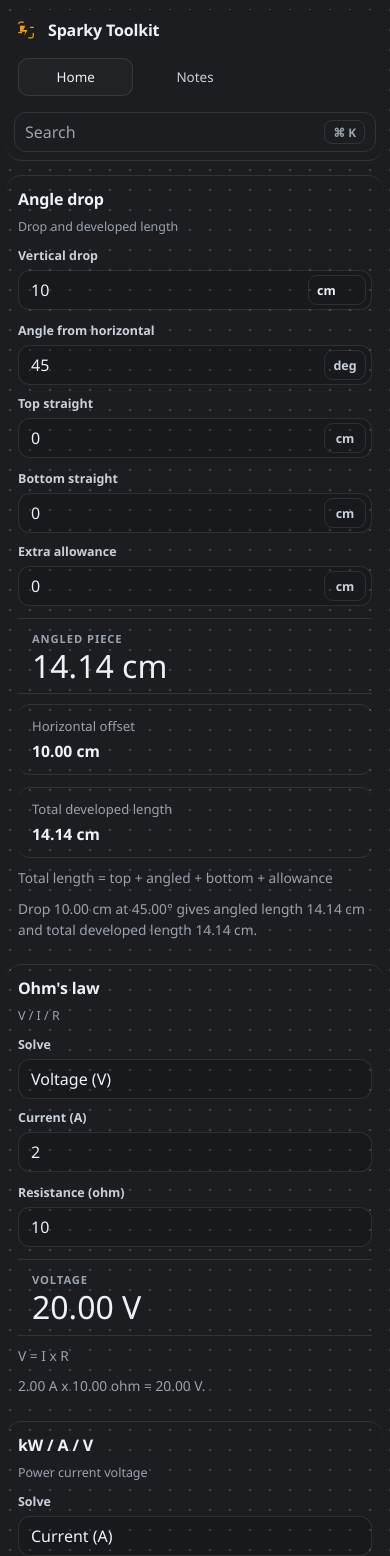
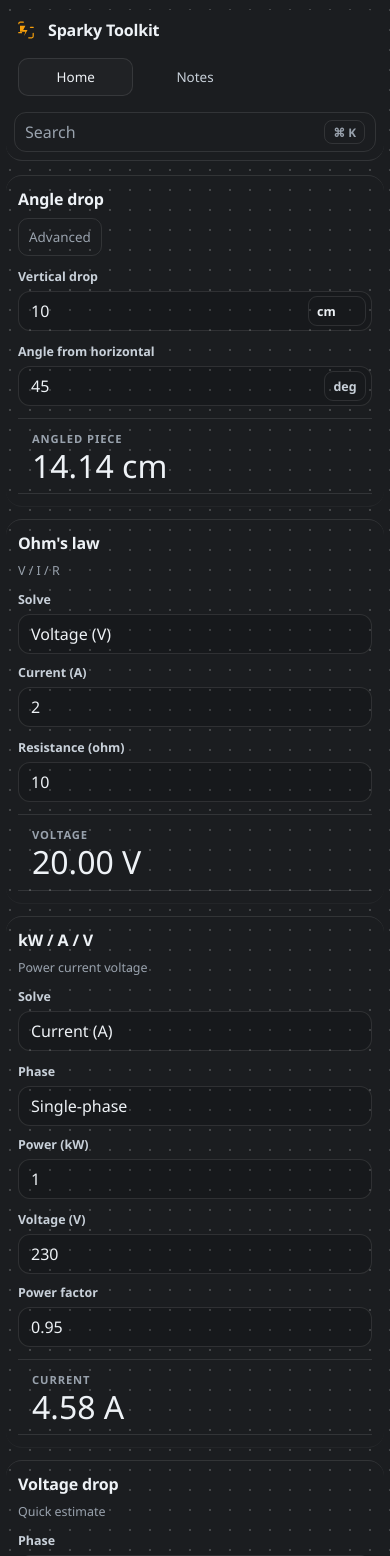
Before and after one commit to fightingentropy/sparky, a React (Vite) app: page / in a window 390 px wide. Shown: the top 1556 px of the page. Built offline with nearby package versions, Linux system fonts and the light colour scheme.

Commit message:
Refine toolkit UI

```diff
--- a/src/App.tsx
+++ b/src/App.tsx
@@ -160,38 +160,27 @@ const ohmsConfig: Record<
   {
     label: string;
     unit: string;
-    formula: string;
     inputLabels: [string, string];
     compute: (a: number, b: number) => number;
-    status: (a: number, b: number, result: number) => string;
   }
 > = {
   voltage: {
     label: "Voltage",
     unit: "V",
-    formula: "V = I x R",
     inputLabels: ["Current (A)", "Resistance (ohm)"],
-    compute: (current, resistance) => current * resistance,
-    status: (current, resistance, result) =>
-      `${formatNumber(current)} A x ${formatNumber(resistance)} ohm = ${formatNumber(result)} V.`
+    compute: (current, resistance) => current * resistance
   },
   current: {
     label: "Current",
     unit: "A",
-    formula: "I = V / R",
     inputLabels: ["Voltage (V)", "Resistance (ohm)"],
-    compute: (voltage, resistance) => voltage / resistance,
-    status: (voltage, resistance, result) =>
-      `${formatNumber(voltage)} V / ${formatNumber(resistance)} ohm = ${formatNumber(result)} A.`
+    compute: (voltage, resistance) => voltage / resistance
   },
   resistance: {
     label: "Resistance",
     unit: "ohm",
-    formula: "R = V / I",
     inputLabels: ["Voltage (V)", "Current (A)"],
-    compute: (voltage, current) => voltage / current,
-    status: (voltage, current, result) =>
-      `${formatNumber(voltage)} V / ${formatNumber(current)} A = ${formatNumber(result)} ohm.`
+    compute: (voltage, current) => voltage / current
   }
 };
 
@@ -220,6 +209,16 @@ const powerConfig: Record<
   }
 };
 
+const toolHints = {
+  angle: "Angled length = drop / sin(theta). Advanced: total = top + angled + bottom + allowance.",
+  ohms: "V = I x R. I = V / R. R = V / I.",
+  power: "Single-phase: P = V x I x PF. Three-phase: P = sqrt(3) x V x I x PF.",
+  vdrop: "Single-phase: Vd = 2 x I x L x rho / A. Three-phase: Vd = sqrt(3) x I x L x rho / A.",
+  breaker: "Rounds design current up to the next standard breaker size.",
+  conduit: "Fill % = total cable area / conduit area x 100.",
+  structure: "Vertical chase = wall / 3. Horizontal chase = wall / 6. Joist notch = depth x 0.125."
+} as const;
+
 function normalize(text: string) {
   return text.toLowerCase();
 }
@@ -255,6 +254,19 @@ function formatNumber(value: number) {
 
 function formatMeasure(value: number, unit: string) {
   return `${formatNumber(value)} ${unit}`;
+}
+
+function ToolTitle({ title, hint }: { title: string; hint: string }) {
+  return (
+    <div className="tool-title-wrap">
+      <h3 className="tool-title" tabIndex={0}>
+        {title}
+      </h3>
+      <div className="tool-tooltip" role="tooltip">
+        {hint}
+      </div>
+    </div>
+  );
 }
 
 function getPageFromHash(): PageId {
@@ -282,6 +294,7 @@ export default function App() {
   const [angleBottomStraight, setAngleBottomStraight] = useState("0");
   const [angleAllowance, setAngleAllowance] = useState("0");
   const [angleUnit, setAngleUnit] = useState("cm");
+  const [angleAdvanced, setAngleAdvanced] = useState(false);
 
   const [ohmsTarget, setOhmsTarget] = useState<OhmsTarget>("voltage");
   const [ohmsInputA, setOhmsInputA] = useState("2");
@@ -341,9 +354,7 @@ export default function App() {
       return {
         angledLengthValue: "--",
         offsetValue: "--",
-        totalLengthValue: "--",
-        formula: "Angled length = drop / sin(theta)",
-        status: "Enter a vertical drop greater than 0."
+        totalLengthValue: "--"
       };
     }
 
@@ -351,9 +362,7 @@ export default function App() {
       return {
         angledLengthValue: "--",
         offsetValue: "--",
-        totalLengthValue: "--",
-        formula: "Angled length = drop / sin(theta)",
-        status: "Enter an angle greater than 0 and less than 90 degrees."
+        totalLengthValue: "--"
       };
     }
 
@@ -368,9 +377,7 @@ export default function App() {
       return {
         angledLengthValue: "--",
         offsetValue: "--",
-        totalLengthValue: "--",
-        formula: "Total length = top + angled + bottom + allowance",
-        status: "Straight sections and allowance must be 0 or more."
+        totalLengthValue: "--"
       };
     }
 
@@ -382,9 +389,7 @@ export default function App() {
       return {
         angledLengthValue: "--",
         offsetValue: "--",
-        totalLengthValue: "--",
-        formula: "Angled length = drop / sin(theta)",
-        status: "That angle would not create a vertical drop."
+        totalLengthValue: "--"
       };
     }
 
@@ -395,11 +400,9 @@ export default function App() {
     return {
       angledLengthValue: formatMeasure(angledLength, angleUnit),
       offsetValue: formatMeasure(offset, angleUnit),
-      totalLengthValue: formatMeasure(totalLength, angleUnit),
-      formula: "Total length = top + angled + bottom + allowance",
-      status: `Drop ${formatMeasure(drop, angleUnit)} at ${formatNumber(angle)}° gives angled length ${formatMeasure(angledLength, angleUnit)} and total developed length ${formatMeasure(totalLength, angleUnit)}.`
-    };
-  }, [angleAllowance, angleBottomStraight, angleDrop, angleTopStraight, angleUnit, angleValue]);
+      totalLengthValue: formatMeasure(totalLength, angleUnit)
+    };
+  }, [angleAdvanced, angleAllowance, angleBottomStraight, angleDrop, angleTopStraight, angleUnit, angleValue]);
 
   const ohmsResult = useMemo(() => {
     const config = ohmsConfig[ohmsTarget];
@@ -409,16 +412,14 @@ export default function App() {
     if (!Number.isFinite(valueA) || !Number.isFinite(valueB) || valueA <= 0 || valueB <= 0) {
       return {
         ...config,
-        resultValue: `-- ${config.unit}`,
-        status: "Enter two values greater than 0."
+        resultValue: `-- ${config.unit}`
       };
     }
 
     if (Math.abs(valueB) < EPSILON && (ohmsTarget === "current" || ohmsTarget === "resistance")) {
       return {
         ...config,
-        resultValue: `-- ${config.unit}`,
-        status: "The divisor cannot be 0."
+        resultValue: `-- ${config.unit}`
       };
     }
 
@@ -426,8 +427,7 @@ export default function App() {
 
     return {
       ...config,
-      resultValue: `${formatNumber(result)} ${config.unit}`,
-      status: config.status(valueA, valueB, result)
+      resultValue: `${formatNumber(result)} ${config.unit}`
     };
   }, [ohmsInputA, ohmsInputB, ohmsTarget]);
 
@@ -440,27 +440,21 @@ export default function App() {
     if (!Number.isFinite(valueA) || !Number.isFinite(valueB) || valueA <= 0 || valueB <= 0) {
       return {
         label: powerTarget === "power" ? "Power" : powerTarget === "current" ? "Current" : "Voltage",
-        resultValue: powerTarget === "power" ? "-- kW" : powerTarget === "current" ? "-- A" : "-- V",
-        formula: powerPhase === "single" ? "P = V x I x PF" : "P = sqrt(3) x V x I x PF",
-        status: "Enter two values greater than 0."
+        resultValue: powerTarget === "power" ? "-- kW" : powerTarget === "current" ? "-- A" : "-- V"
       };
     }
 
     if (!Number.isFinite(pf) || pf <= 0 || pf > 1) {
       return {
         label: powerTarget === "power" ? "Power" : powerTarget === "current" ? "Current" : "Voltage",
-        resultValue: powerTarget === "power" ? "-- kW" : powerTarget === "current" ? "-- A" : "-- V",
-        formula: powerPhase === "single" ? "P = V x I x PF" : "P = sqrt(3) x V x I x PF",
-        status: "Enter a power factor between 0 and 1."
+        resultValue: powerTarget === "power" ? "-- kW" : powerTarget === "current" ? "-- A" : "-- V"
       };
     }
 
     if ((powerTarget === "current" || powerTarget === "voltage") && Math.abs(valueB * pf) < EPSILON) {
       return {
         label: powerTarget === "current" ? "Current" : "Voltage",
-        resultValue: powerTarget === "current" ? "-- A" : "-- V",
-        formula: powerPhase === "single" ? "P = V x I x PF" : "P = sqrt(3) x V x I x PF",
-        status: "Voltage/current and power factor cannot make the divisor 0."
+        resultValue: powerTarget === "current" ? "-- A" : "-- V"
       };
     }
 
@@ -468,9 +462,7 @@ export default function App() {
       const powerKw = (phaseFactor * valueA * valueB * pf) / 1000;
       return {
         label: "Power",
-        resultValue: `${formatNumber(powerKw)} kW`,
-        formula: powerPhase === "single" ? "P = V x I x PF" : "P = sqrt(3) x V x I x PF",
-        status: `${formatNumber(valueA)} A at ${formatNumber(valueB)} V, PF ${formatNumber(pf)} = ${formatNumber(powerKw)} kW.`
+        resultValue: `${formatNumber(powerKw)} kW`
       };
     }
 
@@ -478,18 +470,14 @@ export default function App() {
       const current = (valueA * 1000) / (phaseFactor * valueB * pf);
       return {
         label: "Current",
-        resultValue: `${formatNumber(current)} A`,
-        formula: powerPhase === "single" ? "I = P / (V x PF)" : "I = P / (sqrt(3) x V x PF)",
-        status: `${formatNumber(valueA)} kW at ${formatNumber(valueB)} V, PF ${formatNumber(pf)} = ${formatNumber(current)} A.`
+        resultValue: `${formatNumber(current)} A`
       };
     }
 
     const voltage = (valueA * 1000) / (phaseFactor * valueB * pf);
     return {
       label: "Voltage",
-      resultValue: `${formatNumber(voltage)} V`,
-      formula: powerPhase === "single" ? "V = P / (I x PF)" : "V = P / (sqrt(3) x I x PF)",
-      status: `${formatNumber(valueA)} kW at ${formatNumber(valueB)} A, PF ${formatNumber(pf)} = ${formatNumber(voltage)} V.`
+      resultValue: `${formatNumber(voltage)} V`
     };
   }, [powerPf, powerPhase, powerTarget, powerValueA, powerValueB]);
 
@@ -513,9 +501,7 @@ export default function App() {
       return {
         dropValue: "-- V",
         percentValue: "-- %",
-        mvPerAmpMeterValue: "--",
-        formula: vdropPhase === "single" ? "Vd = 2 x I x L x rho / A" : "Vd = sqrt(3) x I x L x rho / A",
-        status: "Enter current, length, cable size, and voltage values greater than 0."
+        mvPerAmpMeterValue: "--"
       };
     }
 
@@ -527,9 +513,7 @@ export default function App() {
     return {
       dropValue: `${formatNumber(drop)} V`,
       percentValue: `${formatNumber(percent)} %`,
-      mvPerAmpMeterValue: formatNumber(mvPerAmpMeter),
-      formula: vdropPhase === "single" ? "Vd = 2 x I x L x rho / A" : "Vd = sqrt(3) x I x L x rho / A",
-      status: `Estimated copper drop over ${formatNumber(length)} m at ${formatNumber(current)} A. Verify against tabulated values before final design.`
+      mvPerAmpMeterValue: formatNumber(mvPerAmpMeter)
     };
   }, [vdropCableSize, vdropCurrent, vdropLength, vdropPhase, vdropVoltage]);
 
@@ -562,11 +546,7 @@ export default function App() {
       return {
         breakerValue: "-- A",
         currentValue: "-- A",
-        rangeValue: "--",
-        status:
-          breakerMode === "current"
-            ? "Enter a design current greater than 0."
-            : "Enter power, voltage, and power factor values greater than 0."
+        rangeValue: "--"
       };
     }
 
@@ -574,8 +554,7 @@ export default function App() {
       return {
         breakerValue: "-- A",
         currentValue: "-- A",
-        rangeValue: "--",
-        status: "Enter a power factor between 0 and 1."
+        rangeValue: "--"
       };
     }
 
@@ -594,11 +573,7 @@ export default function App() {
     return {
       breakerValue: `${breakerSize} A`,
       currentValue: `${formatNumber(designCurrent)} A`,
-      rangeValue,
-      status:
-        breakerMode === "current"
-          ? `Design current ${formatNumber(designCurrent)} A. Check cable capacity, Zs, and load characteristics before final selection.`
-          : `${formatNumber(designCurrent)} A from ${formatNumber(Number.parseFloat(breakerPower))} kW at ${formatNumber(Number.parseFloat(breakerVoltage))} V. Check cable capacity, Zs, and starting current before final selection.`
+      rangeValue
     };
   }, [breakerCurrent, breakerMode, breakerPf, breakerPhase, breakerPower, breakerVoltage]);
 
@@ -621,8 +596,7 @@ export default function App() {
       return {
         fillValue: "-- %",
         usedAreaValue: "-- mm²",
-        remainingValue: "-- mm²",
-        status: "Enter conduit diameter, cable diameter, cable count, and max fill values greater than 0."
+        remainingValue: "-- mm²"
       };
     }
 
@@ -635,11 +609,7 @@ export default function App() {
     return {
       fillValue: `${formatNumber(fillPercent)} %`,
       usedAreaValue: `${formatNumber(usedArea)} mm²`,
-      remainingValue: `${formatNumber(remainingArea)} mm²`,
-      status:
-        fillPercent <= maxFill
-          ? `Fill is within the ${formatNumber(maxFill)}% target.`
-          : `Fill exceeds the ${formatNumber(maxFill)}% target.`
+      remainingValue: `${formatNumber(remainingArea)} mm²`
     };
   }, [conduitCableCount, conduitCableDiameter, conduitDiameter, conduitMaxFill]);
 
@@ -651,16 +621,14 @@ export default function App() {
       return {
         vertical: "-- mm",
         horizontal: "-- mm",
-        notch: "-- mm",
-        status: "Enter wall thickness and joist depth greater than 0."
+        notch: "-- mm"
       };
     }
 
     return {
       vertical: `${formatNumber(wall / 3)} mm`,
       horizontal: `${formatNumber(wall / 6)} mm`,
-      notch: `${formatNumber(joist * 0.125)} mm`,
-      status: `${formatNumber(wall)} mm wall, ${formatNumber(joist)} mm joist.`
+      notch: `${formatNumber(joist * 0.125)} mm`
     };
   }, [structureJoist, structureWall]);
 
@@ -943,8 +911,15 @@ export default function App() {
             {filteredApplets.some((applet) => applet.id === "tool-angle") ? (
               <article id="tool-angle" className="tool-panel">
                 <div className="tool-heading">
-                  <h3>Angle drop</h3>
-                  <span className="tool-meta">Drop and developed length</span>
+                  <ToolTitle title="Angle drop" hint={toolHints.angle} />
+                  <button
+                    type="button"
+                    className={`switch-chip ${angleAdvanced ? "is-active" : ""}`}
+                    onClick={() => setAngleAdvanced((current) => !current)}
+                    aria-pressed={angleAdvanced}
+                  >
+                    Advanced
+                  </button>
                 </div>
 
                 <div className="tool-form">
@@ -990,6 +965,8 @@ export default function App() {
                     </label>
                   </div>
 
+                  {angleAdvanced ? (
+                    <>
                       <div className="field-row">
                         <label className="field">
                           <span>Top straight</span>
@@ -1036,6 +1013,8 @@ export default function App() {
                           <span className="suffix">{angleUnit}</span>
                         </div>
                       </label>
+                    </>
+                  ) : null}
                 </div>
 
                 <div className="tool-output">
@@ -1043,6 +1022,7 @@ export default function App() {
                     <p className="result-label">Angled piece</p>
                     <p className="result-value">{angleResult.angledLengthValue}</p>
                   </div>
+                  {angleAdvanced ? (
                     <div className="mini-metrics">
                       <div>
                         <span>Horizontal offset</span>
@@ -1053,8 +1033,7 @@ export default function App() {
                         <strong>{angleResult.totalLengthValue}</strong>
                       </div>
                     </div>
-                  <p className="formula-note">{angleResult.formula}</p>
-                  <p className="status-note">{angleResult.status}</p>
+                  ) : null}
                 </div>
               </article>
             ) : null}
@@ -1062,7 +1041,7 @@ export default function App() {
             {filteredApplets.some((applet) => applet.id === "tool-ohms") ? (
               <article id="tool-ohms" className="tool-panel">
                 <div className="tool-heading">
-                  <h3>Ohm&apos;s law</h3>
+                  <ToolTitle title="Ohm's law" hint={toolHints.ohms} />
                   <span className="tool-meta">V / I / R</span>
                 </div>
 
@@ -1110,8 +1089,6 @@ export default function App() {
                     <p className="result-label">{ohmsResult.label}</p>
                     <p className="result-value">{ohmsResult.resultValue}</p>
                   </div>
-                  <p className="formula-note">{ohmsResult.formula}</p>
-                  <p className="status-note">{ohmsResult.status}</p>
                 </div>
               </article>
             ) : null}
@@ -1119,7 +1096,7 @@ export default function App() {
             {filteredApplets.some((applet) => applet.id === "tool-power") ? (
               <article id="tool-power" className="tool-panel">
                 <div className="tool-heading">
-                  <h3>kW / A / V</h3>
+                  <ToolTitle title="kW / A / V" hint={toolHints.power} />
                   <span className="tool-meta">Power current voltage</span>
                 </div>
 
@@ -1192,8 +1169,6 @@ export default function App() {
                     <p className="result-label">{powerResult.label}</p>
                     <p className="result-value">{powerResult.resultValue}</p>
                   </div>
-                  <p className="formula-note">{powerResult.formula}</p>
-                  <p className="status-note">{powerResult.status}</p>
                 </div>
               </article>
             ) : null}
@@ -1201,7 +1176,7 @@ export default function App() {
             {filteredApplets.some((applet) => applet.id === "tool-vdrop") ? (
               <article id="tool-vdrop" className="tool-panel">
                 <div className="tool-heading">
-                  <h3>Voltage drop</h3>
+                  <ToolTitle title="Voltage drop" hint={toolHints.vdrop} />
                   <span className="tool-meta">Quick estimate</span>
                 </div>
 
@@ -1283,8 +1258,6 @@ export default function App() {
                       <strong>{voltageDropResult.mvPerAmpMeterValue}</strong>
                     </div>
                   </div>
-                  <p className="formula-note">{voltageDropResult.formula}</p>
-                  <p className="status-note">{voltageDropResult.status}</p>
                 </div>
               </article>
             ) : null}
@@ -1292,7 +1265,7 @@ export default function App() {
             {filteredApplets.some((applet) => applet.id === "tool-breaker") ? (
               <article id="tool-breaker" className="tool-panel">
                 <div className="tool-heading">
-                  <h3>Breaker sizing</h3>
+                  <ToolTitle title="Breaker sizing" hint={toolHints.breaker} />
                   <span className="tool-meta">Quick selection</span>
                 </div>
 
@@ -1390,7 +1363,6 @@ export default function App() {
                       <strong>{breakerResult.rangeValue}</strong>
                     </div>
                   </div>
-                  <p className="status-note">{breakerResult.status}</p>
                 </div>
               </article>
             ) : null}
@@ -1398,7 +1370,7 @@ export default function App() {
             {filteredApplets.some((applet) => applet.id === "tool-conduit") ? (
               <article id="tool-conduit" className="tool-panel">
                 <div className="tool-heading">
-                  <h3>Conduit fill</h3>
+                  <ToolTitle title="Conduit fill" hint={toolHints.conduit} />
                   <span className="tool-meta">Area check</span>
                 </div>
 
@@ -1469,7 +1441,6 @@ export default function App() {
                       <strong>{conduitResult.remainingValue}</strong>
                     </div>
                   </div>
-                  <p className="status-note">{conduitResult.status}</p>
                 </div>
               </article>
             ) : null}
@@ -1477,7 +1448,7 @@ export default function App() {
             {filteredApplets.some((applet) => applet.id === "tool-structure") ? (
               <article id="tool-structure" className="tool-panel">
                 <div className="tool-heading">
-                  <h3>Structural limits</h3>
+                  <ToolTitle title="Structural limits" hint={toolHints.structure} />
                   <span className="tool-meta">Wall chases / joists</span>
                 </div>
 
@@ -1523,7 +1494,6 @@ export default function App() {
                       <strong>{structureResult.notch}</strong>
                     </div>
                   </div>
-                  <p className="status-note">{structureResult.status}</p>
                 </div>
               </article>
             ) : null}
--- a/src/styles.css
+++ b/src/styles.css
@@ -116,8 +116,6 @@ h3 {
 
 .page-copy,
 .search-result-copy,
-.formula-note,
-.status-note,
 .sheet-summary,
 .sheet-list li {
   color: var(--muted);
@@ -246,6 +244,7 @@ kbd {
 .sheet-card {
   padding: 18px;
   border-top: 1px solid var(--line);
+  border-bottom: 1px solid rgba(255, 255, 255, 0.04);
 }
 
 .page-header,
@@ -282,6 +281,16 @@ kbd {
 .switch-chip {
   border-color: var(--line);
   background: transparent;
+  min-height: 32px;
+  padding: 0 10px;
+  color: var(--muted);
+  font-size: 0.82rem;
+  font-weight: 500;
+}
+
+.switch-chip.is-active {
+  border-color: rgba(245, 158, 11, 0.28);
+  color: var(--muted-strong);
 }
 
 .result-list,
@@ -363,14 +372,69 @@ kbd {
 
 .tool-grid,
 .sheet-grid {
+  position: relative;
   display: grid;
   grid-template-columns: repeat(2, minmax(0, 1fr));
-  gap: 16px;
+  gap: 18px 32px;
+}
+
+.tool-grid::before,
+.sheet-grid::before {
+  content: "";
+  position: absolute;
+  top: 0;
+  bottom: 0;
+  left: calc(50% - 0.5px);
+  width: 1px;
+  background: rgba(255, 255, 255, 0.08);
+  pointer-events: none;
 }
 
 .tool-heading h3,
 .sheet-card-head h3 {
   font-size: 1.12rem;
+}
+
+.tool-title-wrap {
+  position: relative;
+  display: inline-flex;
+  align-items: center;
+  max-width: 100%;
+}
+
+.tool-title {
+  display: inline-flex;
+  align-items: center;
+  margin: 0;
+  outline: none;
+  cursor: help;
+}
+
+.tool-tooltip {
+  position: absolute;
+  top: calc(100% + 8px);
+  left: 0;
+  z-index: 5;
+  width: min(320px, calc(100vw - 48px));
+  padding: 10px 12px;
+  border: 1px solid var(--line);
+  border-radius: 10px;
+  background: rgba(27, 29, 32, 0.96);
+  color: var(--muted-strong);
+  font-size: 0.78rem;
+  line-height: 1.45;
+  opacity: 0;
+  pointer-events: none;
+  transform: translateY(-4px);
+  transition:
+    opacity 140ms ease,
+    transform 140ms ease;
+}
+
+.tool-title-wrap:hover .tool-tooltip,
+.tool-title-wrap:focus-within .tool-tooltip {
+  opacity: 1;
+  transform: translateY(0);
 }
 
 .tool-form,
@@ -533,13 +597,6 @@ select:focus,
 
 .mini-metrics strong {
   font-size: 1.02rem;
-}
-
-.formula-note,
-.status-note {
-  margin: 0;
-  font-size: 0.88rem;
-  line-height: 1.5;
 }
 
 .sheet-card {
@@ -745,8 +802,6 @@ select:focus,
 
   .page-copy,
   .search-result-copy,
-  .formula-note,
-  .status-note,
   .sheet-summary,
   .sheet-list li {
     font-size: 0.9rem;
@@ -774,6 +829,11 @@ select:focus,
   .field-row,
   .mini-metrics {
     gap: 12px;
+  }
+
+  .tool-grid::before,
+  .sheet-grid::before {
+    display: none;
   }
 
   .tool-form,
@@ -899,8 +959,6 @@ select:focus,
 
   .page-copy,
   .search-result-copy,
-  .formula-note,
-  .status-note,
   .sheet-summary,
   .sheet-list li {
     font-size: 0.86rem;
```
Lines whose indentation alone changed are shown as unchanged.
